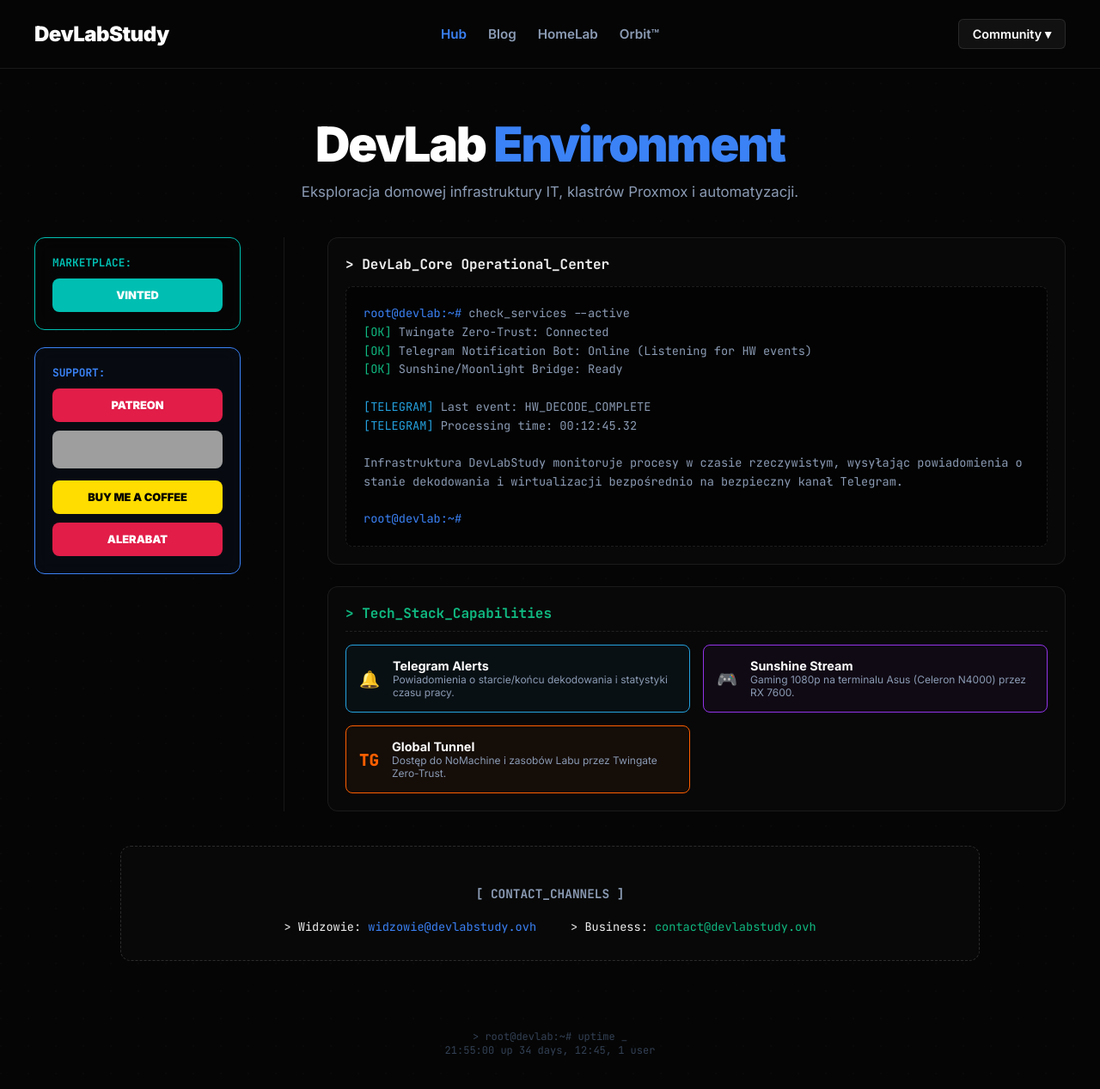
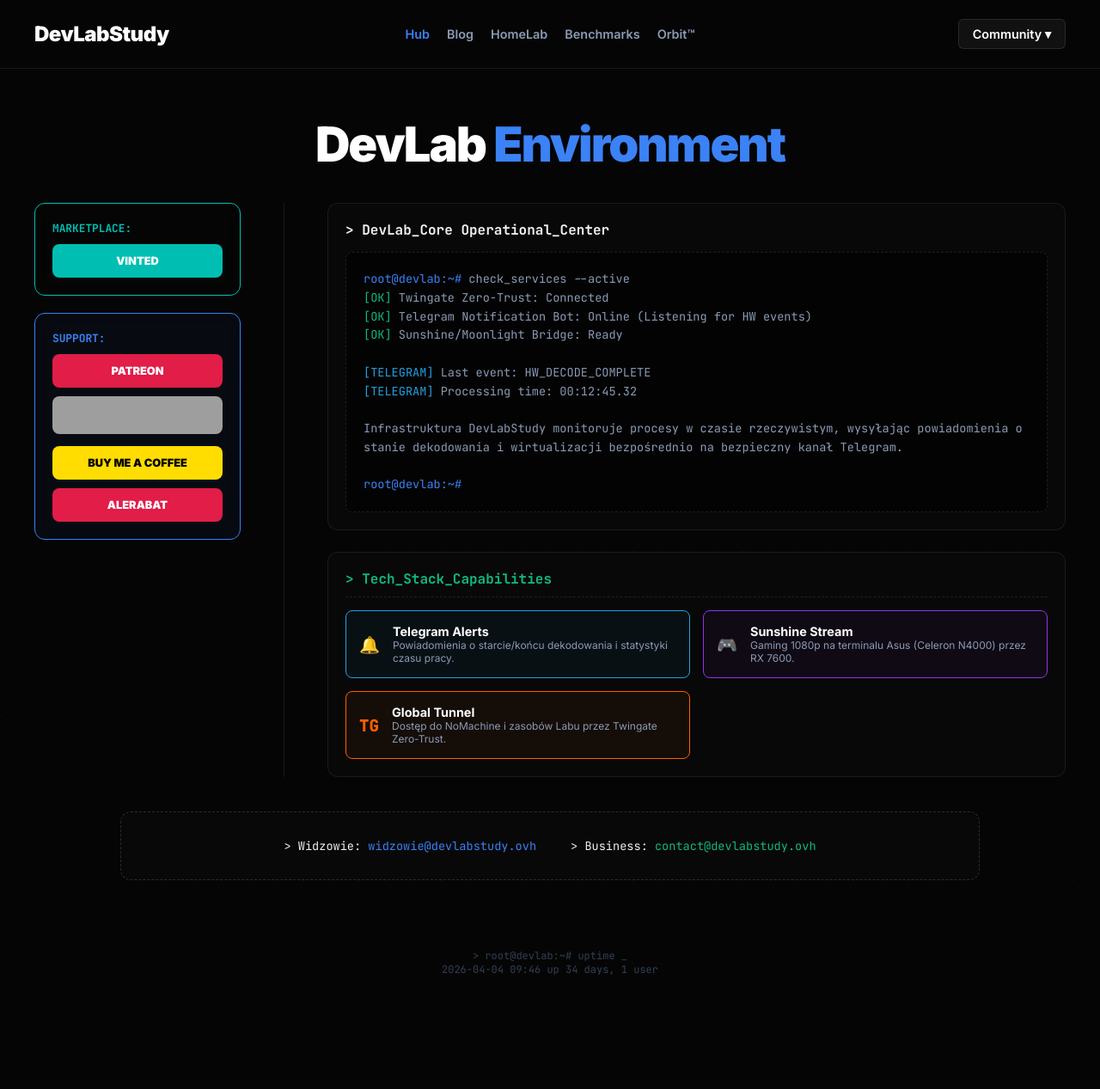
Before and after one commit to TobiMessi/TobiMessi.github.io, a Jekyll site: the page built from index.html, in a window 1280 px wide and 1270 px high. Shown: the top 1267 px of the window at 86% size. Built offline with Jekyll 4.4.1, drawn with Linux system fonts in a browser that asks for light colours; grey boxes are pictures that could not be loaded.

Commit message:
Update default.html

```diff
--- a/_layouts/default.html
+++ b/_layouts/default.html
@@ -10,49 +10,49 @@
     <style>
         :root { --bg-body: #050505; --bg-nav: #050505; --text-main: #f0f0f0; --text-muted: #8b9bb4; --border-color: rgba(255, 255, 255, 0.08); --accent-blue: #3b82f6; }
         body { font-family: 'Inter', sans-serif; background: var(--bg-body); color: var(--text-main); margin: 0; overflow-x: hidden; background-image: radial-gradient(circle at 1px 1px, rgba(255,255,255,0.015) 1px, transparent 0); background-size: 32px 32px; }
+
         .navbar { background: var(--bg-nav); border-bottom: 1px solid var(--border-color); padding: 22px 40px; display: grid; grid-template-columns: 1fr auto 1fr; align-items: center; position: sticky; top: 0; z-index: 1000; }
         .nav-left { display: flex; align-items: center; justify-content: flex-start; }
         .nav-brand { font-size: 1.5rem; font-weight: 900; text-decoration: none; color: #fff; letter-spacing: -0.5px; }
-        .nav-center { display: flex; justify-content: center; align-items: center; gap: 25px; }
-        .nav-center a { text-decoration: none; color: var(--text-muted); font-weight: 600; font-size: 0.95rem; transition: 0.3s; }
+
+        /* POPRAWIONA NAWIGACJA Z BENCHMARKS */
+        .nav-center { display: flex; justify-content: center; align-items: center; gap: 20px; }
+        .nav-center a { text-decoration: none; color: var(--text-muted); font-weight: 600; font-size: 0.9rem; transition: 0.3s; }
         .nav-center a:hover, .nav-center a.active { color: var(--accent-blue); }
+
         .nav-right { display: flex; justify-content: flex-end; }
         .dropdown { position: relative; display: inline-block; }
         .dropbtn { background: #111; color: #fff; padding: 8px 16px; border-radius: 6px; border: 1px solid rgba(255, 255, 255, 0.1); cursor: pointer; font-family: 'Inter', sans-serif; font-weight: 600; font-size: 0.9rem; }
         .dropdown-content { display: none; position: absolute; right: 0; top: 130%; background: #0a0a0a; min-width: 180px; border: 1px solid rgba(255, 255, 255, 0.1); border-radius: 6px; box-shadow: 0 10px 30px rgba(0,0,0,0.8); }
         .dropdown-content a { display: flex; justify-content: space-between; align-items: center; color: #fff; padding: 12px 16px; text-decoration: none; font-size: 0.85rem; font-weight: 600; border-bottom: 1px solid rgba(255, 255, 255, 0.05); }
-        .dropdown-content a:hover { background: #1a1a1a; color: var(--accent-blue); }
         .dropdown:hover .dropdown-content { display: block; }
+
         .hero-header { max-width: 1000px; margin: 60px auto 40px auto; text-align: center; padding: 0 20px; }
         .hero-title { font-size: 3.5rem; font-weight: 900; margin: 0; letter-spacing: -2px; line-height: 1; color: #fff; }
         .hero-title span { color: var(--accent-blue); }
-        .hero-subtitle { font-size: 1.05rem; color: var(--text-muted); margin-top: 15px; max-width: 700px; margin-left: auto; margin-right: auto; line-height: 1.5; }
+
         .dashboard { width: 100%; max-width: 100%; padding: 0 40px; margin: 0 auto 40px auto; box-sizing: border-box; }
         .grid-container { display: grid; grid-template-columns: 240px 1px 1fr; gap: 50px; align-items: start; }
         .vertical-divider { background: var(--border-color); width: 1px; height: 100%; min-height: 400px; }
         .left-sidebar { display: flex; flex-direction: column; gap: 20px; position: sticky; top: 100px; }
         .main-content { display: flex; flex-direction: column; gap: 30px; max-width: 1200px; }
+
         .card { background: rgba(10, 10, 10, 0.7); border: 1px solid var(--border-color); padding: 20px; border-radius: 12px; backdrop-filter: blur(10px); }
         .vinted-card { border-color: #00bfb2 !important; background: transparent !important; }
         .support-btn { display: block; text-decoration: none; padding: 12px; border-radius: 8px; font-weight: 800; font-size: 0.8rem; text-align: center; margin-top: 10px; transition: 0.3s; }
         .do-badge { display: block; margin-top: 10px; transition: 0.3s; }
         .do-badge img { width: 100%; border-radius: 8px; }
 
-        /* STOPKA KONTAKTOWA */
         .contact-section { max-width: 1000px; margin: 0 auto 40px auto; padding: 0 40px; }
         .contact-card { border-style: dashed; border-color: rgba(255,255,255,0.15); text-align: center; padding: 30px; }
-        .contact-grid { display: flex; justify-content: center; gap: 40px; font-family: 'JetBrains Mono', monospace; font-size: 0.85rem; }
 
         @media (max-width: 1024px) {
-            .navbar { display: flex; flex-direction: column; gap: 15px; align-items: center; padding: 15px 20px; }
-            .nav-center { gap: 15px; flex-wrap: wrap; justify-content: center; }
-            .hero-title { font-size: 2.2rem; }
+            .navbar { display: flex; flex-direction: column; gap: 15px; padding: 15px 20px; }
+            .nav-center { gap: 10px; flex-wrap: wrap; justify-content: center; }
             .dashboard { padding: 0 15px; }
             .grid-container { grid-template-columns: 1fr; gap: 20px; }
             .vertical-divider { display: none; }
             .left-sidebar { position: static; }
-            .contact-section { padding: 0 15px; }
-            .contact-grid { flex-direction: column; gap: 15px; align-items: center; }
         }
     </style>
 </head>
@@ -64,6 +64,7 @@
             <a href="/" {% if page.url == "/" %}class="active"{% endif %}>Hub</a>
             <a href="/blog" {% if page.url contains "blog" %}class="active"{% endif %}>Blog</a>
             <a href="/homelab" {% if page.url contains "homelab" %}class="active"{% endif %}>HomeLab</a>
+            <a href="/benchmarks" {% if page.url contains "benchmarks" %}class="active"{% endif %}>Benchmarks</a>
             <a href="/orbit" {% if page.url contains "orbit" %}class="active"{% endif %}>Orbit™</a>
         </div>
         <div class="nav-right">
@@ -81,12 +82,7 @@
     </nav>
 
     <header class="hero-header">
-        {% if page.url == "/" %}
-            <h1 class="hero-title">DevLab <span>Environment</span></h1>
-            <p class="hero-subtitle">Eksploracja domowej infrastruktury IT, klastrów Proxmox i automatyzacji.</p>
-        {% else %}
-            <h1 class="hero-title"><span>{{ page.title }}</span></h1>
-        {% endif %}
+        <h1 class="hero-title">{% if page.url == "/" %}DevLab <span>Environment</span>{% else %}<span>{{ page.title }}</span>{% endif %}</h1>
     </header>
 
     <main class="dashboard">
@@ -115,8 +111,7 @@
 
     <section class="contact-section">
         <div class="card contact-card">
-            <h3 style="font-family: 'JetBrains Mono', monospace; font-size: 0.9rem; color: var(--text-muted); margin-bottom: 20px; text-transform: uppercase;">[ Contact_Channels ]</h3>
-            <div class="contact-grid">
+            <div style="display: flex; justify-content: center; gap: 40px; font-family: 'JetBrains Mono', monospace; font-size: 0.85rem; flex-wrap: wrap;">
                 <p style="margin: 0;">> Widzowie: <a href="mailto:widzowie@devlabstudy.ovh" style="color: var(--accent-blue); text-decoration: none;">widzowie@devlabstudy.ovh</a></p>
                 <p style="margin: 0;">> Business: <a href="mailto:contact@devlabstudy.ovh" style="color: #10b981; text-decoration: none;">contact@devlabstudy.ovh</a></p>
             </div>
@@ -125,7 +120,7 @@
 
     <footer style="text-align: center; padding: 40px; color: #334155; font-family: 'JetBrains Mono', monospace; font-size: 0.75rem;">
         &gt; root@devlab:~# uptime _ <br>
-        21:55:00 up 34 days, 12:45, 1 user
+        {{ "now" | date: "%Y-%m-%d %H:%M" }} up 34 days, 1 user
     </footer>
 
 </body>
```
